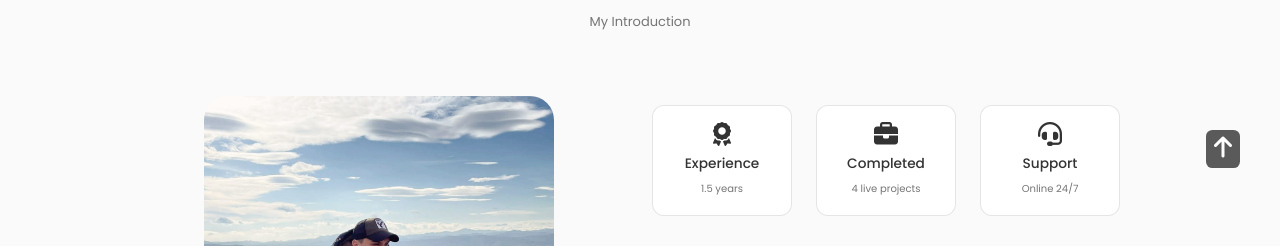
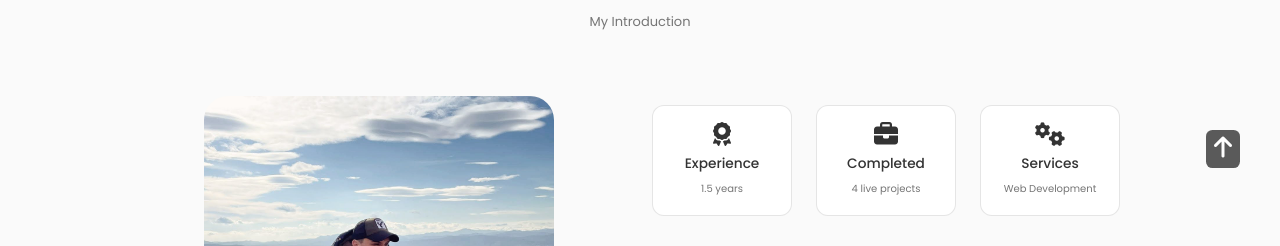
Before and after one commit to emin-apm/Portfolio, a React (Vite) app in the folder MyPortfolio/: page / in a window 1280 px wide. Shown: the part 792-1038 px from the top of the page. Built offline with nearby package versions, Linux system fonts and the light colour scheme.

Commit message:
About data change

```diff
--- a/MyPortfolio/src/components/About/Info.jsx
+++ b/MyPortfolio/src/components/About/Info.jsx
@@ -16,10 +16,12 @@ export default function Info() {
       </div>
 
       <div className={styles.about_box}>
-        <i className={`${styles.about_icon} fa-solid fa-headset`}></i>
-        <h3 className={styles.about_title}>Support</h3>
-        <span className={styles.about_subtitle}>Online 24/7</span>
+        <i className={`${styles.about_icon} fa-solid fa-gears`}></i>
+        <h3 className={styles.about_title}>Services</h3>
+        <span className={styles.about_subtitle}>Web Development</span>
       </div>
     </div>
   );
 }
+
+<i class="fa-solid fa-gears"></i>;
```
